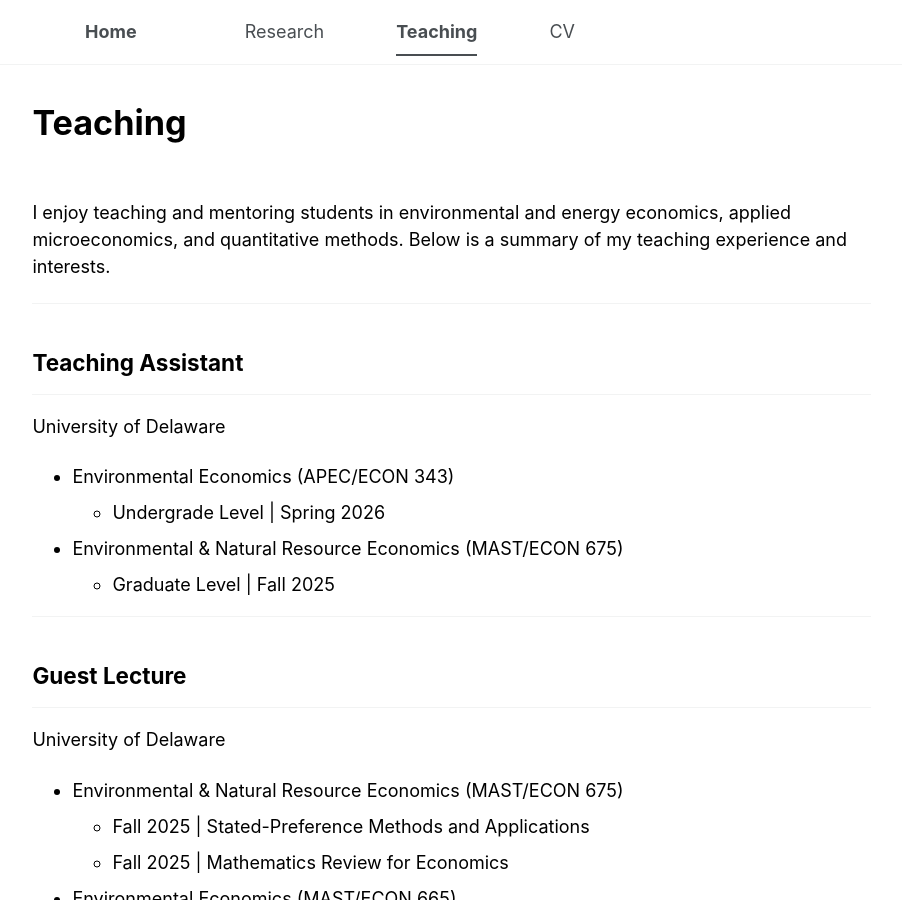
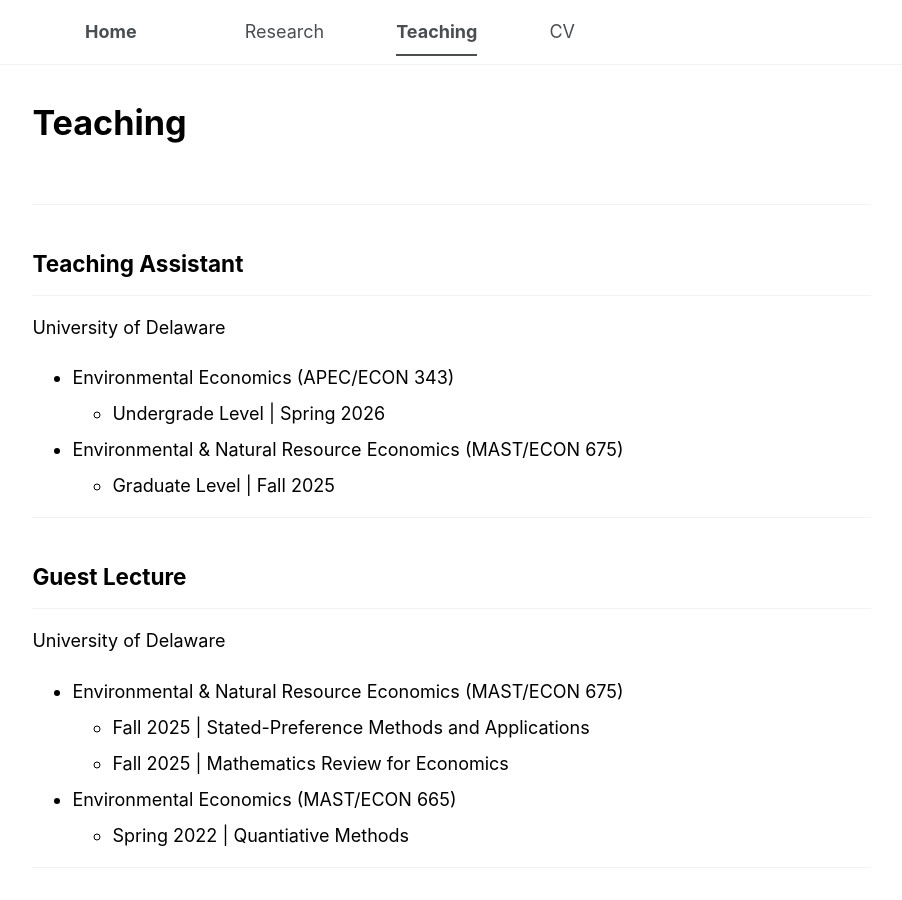
Before and after one commit to sachin-b-badole/sachin-b-badole.github.io, a Jekyll site: the page built from _pages/teaching.html, in a window 1280 px wide and 900 px high. Shown: the whole window, without its empty margins (301-1203 px from the left). Built offline with Jekyll 4.4.1, drawn with Linux system fonts in a browser that asks for light colours.

Commit message:
Update teaching.html

```diff
--- a/_pages/teaching.html
+++ b/_pages/teaching.html
@@ -7,9 +7,6 @@
 ---
 <br>
 <p>
-  I enjoy teaching and mentoring students in environmental and energy economics,
-  applied microeconomics, and quantitative methods. Below is a summary of my
-  teaching experience and interests.
 </p>
 
 <hr>
```
